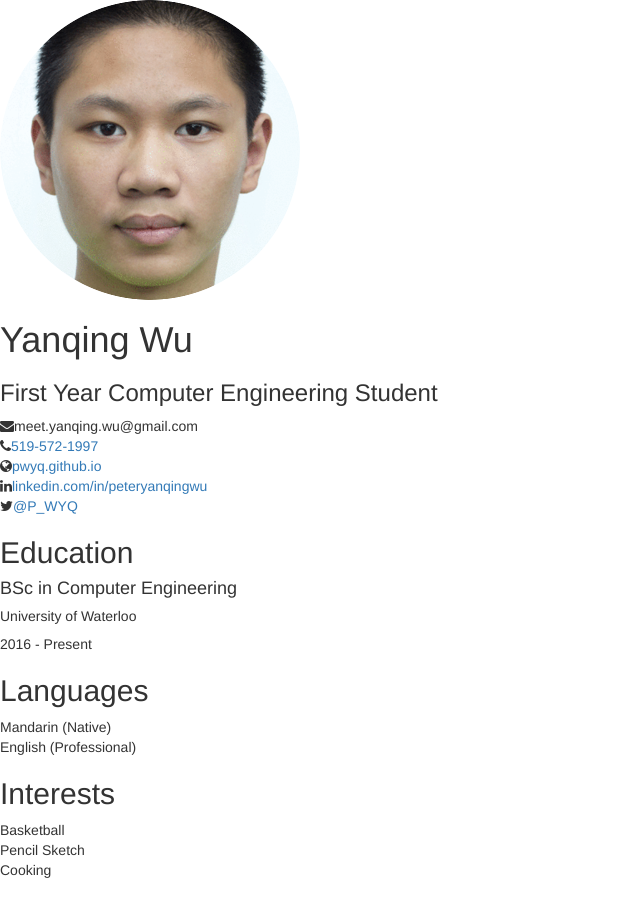
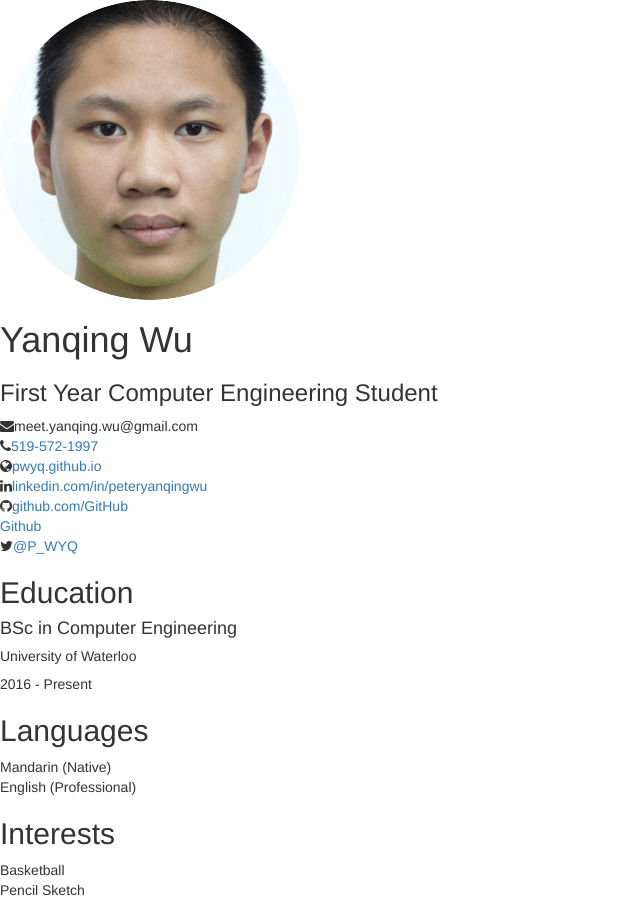
Before and after one commit to pwyq/blog, a Jekyll site: the page built from cv/index.html, in a window 1280 px wide and 900 px high. Shown: the whole window, without its empty margins (0-640 px from the left). Built offline with Jekyll 4.4.1, drawn with Linux system fonts in a browser that asks for light colours.

Commit message:
second test

```diff
--- a/_includes/cv_sidebar.html
+++ b/_includes/cv_sidebar.html
@@ -36,11 +36,13 @@
 					<li class="linkedin"><i class="fa fa-linkedin"></i><a href="https://www.linkedin.com/in/peteryanqingwu" target="_blank">linkedin.com/in/peteryanqingwu</a></li>
 				{% endif %}
 
-                   <!-- {% if site.github %}
-                    <li class="github"><i class="fa fa-github"></i><a href="http://github.com/{{site.github}}" target="_blank">github.com/{{site.github}}</a></li>
-                    {% else %}
-                    <li class="github"><i class="fa fa-github"></i><a href="http://github.com/sharu725" target="_blank">github.com/sharu725</a></li>
-                    {% endif %} -->
+				{% if site.github %}
+				<li class="github"><i class="fa fa-github"></i><a href="http://github.com/{{site.github}}" target="_blank">github.com/{{site.github}}</a></li>
+				{% else %}
+				<li class="github"><i class="fa fa-github"></i><a href="http://github.com/sharu725" target="_blank">github.com/sharu725</a></li>
+				{% endif %}
+
+				<a href="https://github.com/pwyq">Github</a>
 
 				{% if site.twitter %}
 					<li class="twitter"><i class="fa fa-twitter"></i><a href="https://twitter.com/{{site.twitter}}" target="_blank">{{site.twitter}}</a></li>
```
